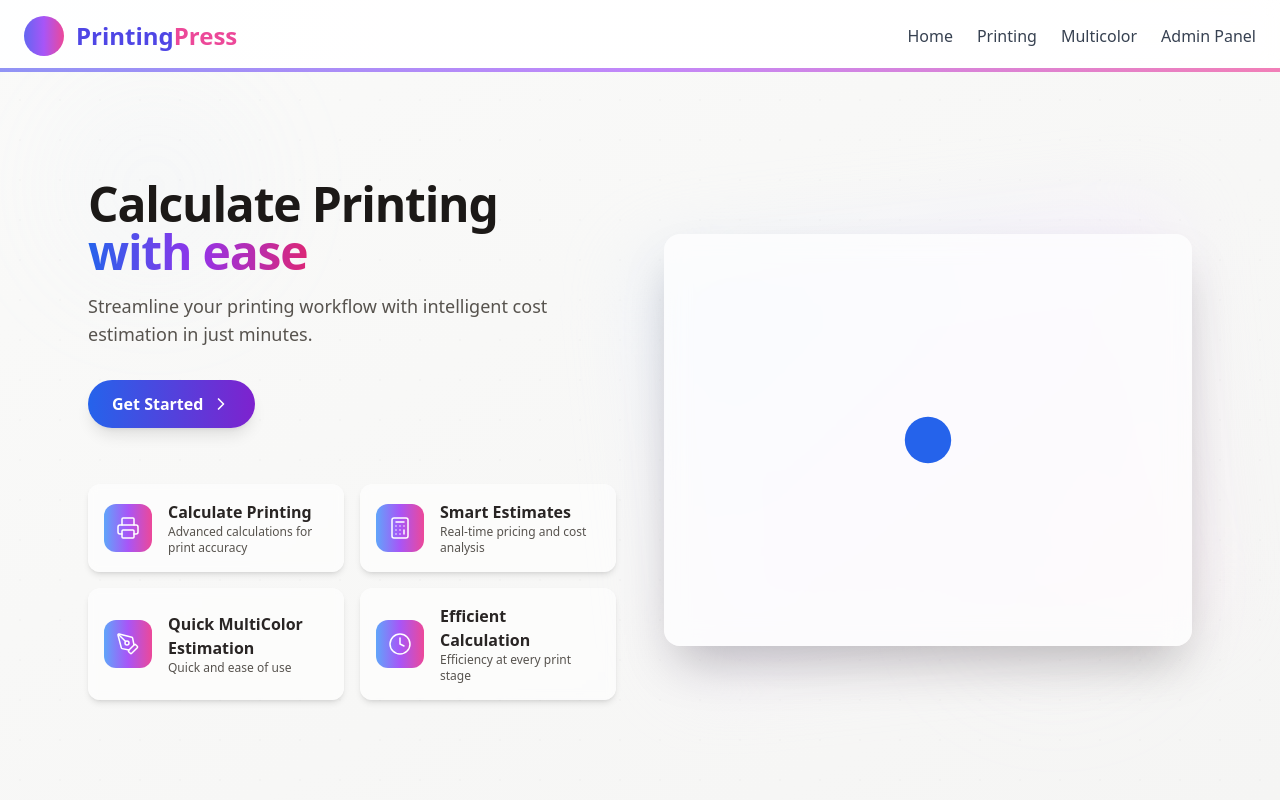
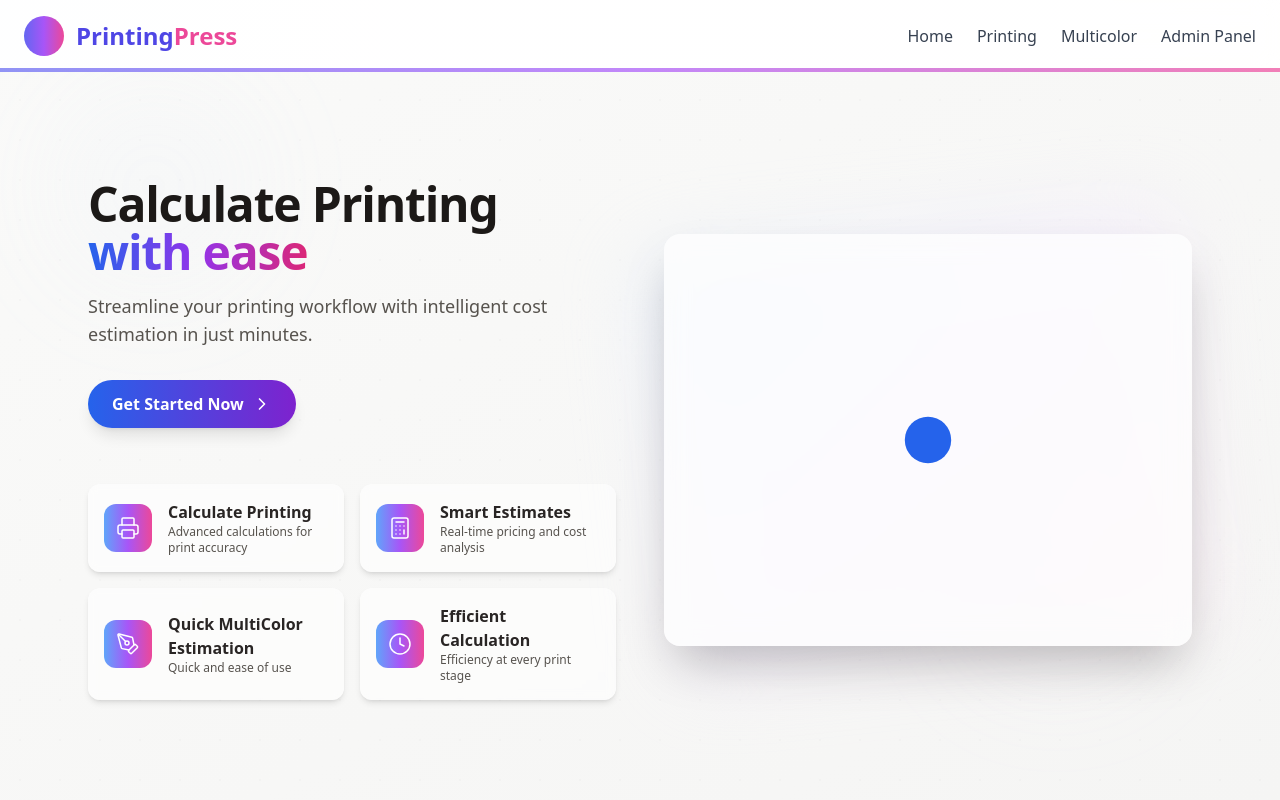
Before and after one commit to Vishal-Meharwade/printing-press-working, a React (Vite) app: page / in a window 1280 px wide. Shown: the top 800 px of the page. Built offline with nearby package versions, Linux system fonts and the light colour scheme.

Commit message:
updated home section tagline

```diff
--- a/src/pages/Home.jsx
+++ b/src/pages/Home.jsx
@@ -92,7 +92,7 @@ const Home = () => {
               text-white rounded-full shadow-lg hover:shadow-xl transition-all duration-300
               group font-semibold text-base"
             >
-              Get Started
+              Get Started Now
               <ChevronRight
                 className="group-hover:translate-x-1 transition-transform"
                 size={20}
```
